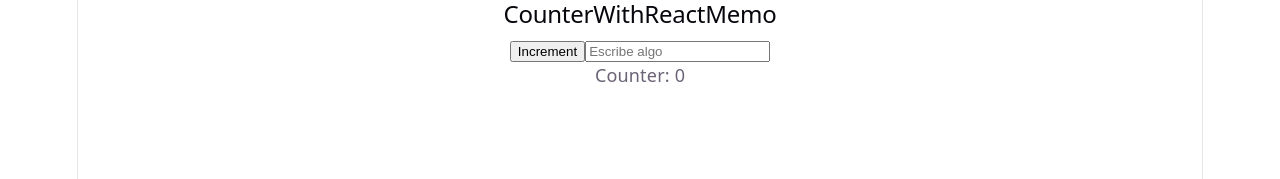
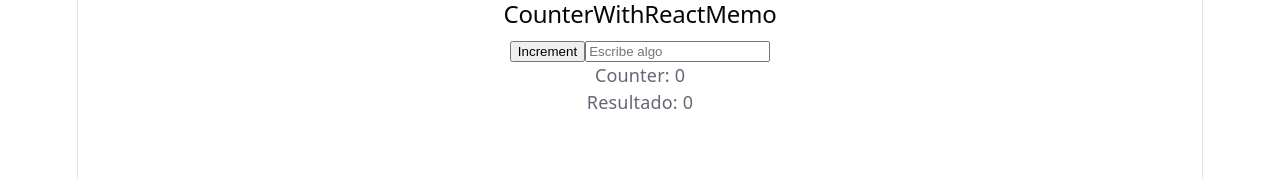
Before and after one commit to jorgechauxjr/react-course, a React (Vite) app in the folder my-react-app-advanced/: page / in a window 1280 px wide. Shown: the top 179 px of the page. Built offline with nearby package versions, Linux system fonts and the light colour scheme.

Commit message:
[Add] 19 useMemo

```diff
--- a/my-react-app-advanced/src/components/CounterWithCallBack/CounterWithCallBack.jsx
+++ b/my-react-app-advanced/src/components/CounterWithCallBack/CounterWithCallBack.jsx
@@ -1,4 +1,4 @@
-import React, { useCallback, useState } from "react";
+import React, { useCallback, useMemo, useState } from "react";
 
 /**
 Dos Componentes
@@ -31,13 +31,13 @@ const Child = React.memo(({counter}) => {
     return <p>Counter: {counter}</p>
 })
 
-// function ExpensiveCalculation({ num }) {
-//     const result = useMemo(() => {
-//         console.log("Calculando...")
-//         return num * 2;
-//     }, [num])
-//     return <p>Resultado: {result}</p>
-// }
+function ExpensiveCalculation({ num }) {
+    const result = useMemo(() => {
+        console.log("Calculando...")
+        return num * 2;
+    }, [num])
+    return <p>Resultado: {result}</p>
+}
 
 
 // Componente padre
@@ -57,7 +57,7 @@ function CounterWithCallBack() {
             </button>
             <input value={text} onChange={(e) => setText(e.target.value)} placeholder="Escribe algo" />
             <Child counter={counter}/>
-            {/* <ExpensiveCalculation num={counter}/> */}
+            <ExpensiveCalculation num={counter}/>
         </div>
     )
 }
```
